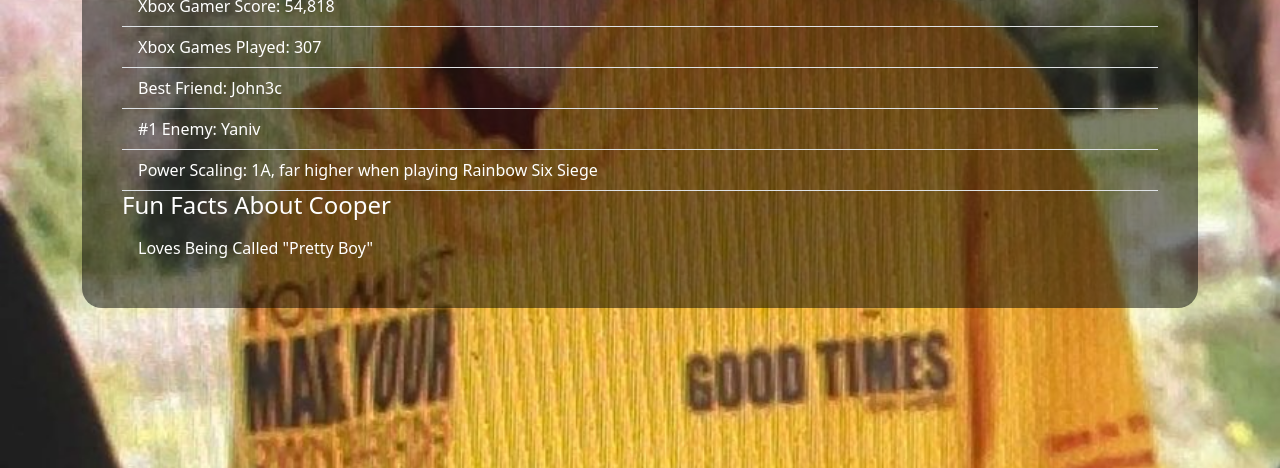
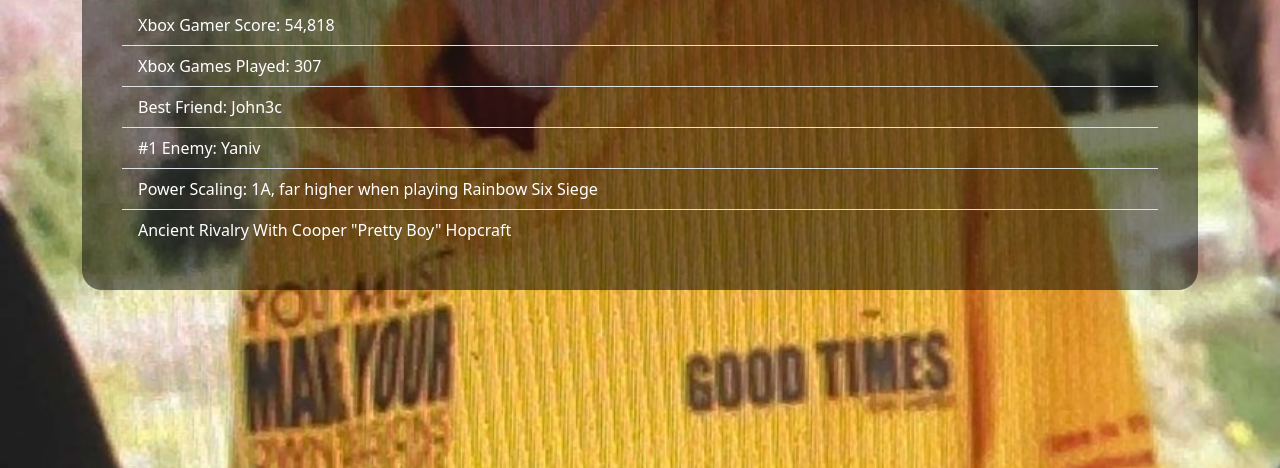
Before and after one commit to JohnAngelides/GlobeFanPage, a plain HTML site: page index.html in a window 1280 px wide. Shown: the part 332-800 px from the top of the page. Drawn offline with nearby package versions, Linux system fonts and the light colour scheme.

Commit message:
Update index.html

```diff
--- a/index.html
+++ b/index.html
@@ -50,10 +50,9 @@
             <li class="list-group-item bg-transparent text-white">Xbox Games Played: 307</li>
             <li class="list-group-item bg-transparent text-white">Best Friend: John3c</li>
             <li class="list-group-item bg-transparent text-white">#1 Enemy: Yaniv</li>
-                      <li class="list-group-item bg-transparent text-white">Power Scaling: 1A, far higher when playing Rainbow Six Siege</li>
-          <h2 class="h4">Fun Facts About Cooper</h2>
-          <ul class="list-group list-group-flush">
-            <li class="list-group-item bg-transparent text-white">Loves Being Called "Pretty Boy"</li>
+            <li class="list-group-item bg-transparent text-white">Power Scaling: 1A, far higher when playing Rainbow Six Siege</li>
+            <li class="list-group-item bg-transparent text-white">Ancient Rivalry With Cooper "Pretty Boy" Hopcraft</li>
+
           </ul>
         </div>
       </div>
```
